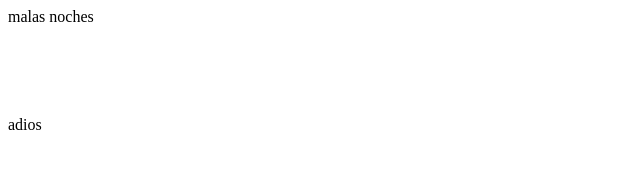
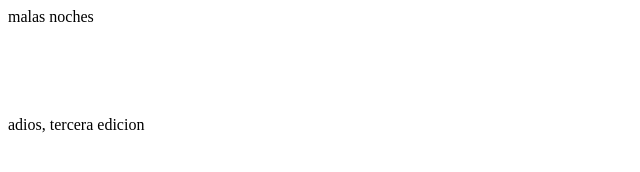
Before and after one commit to Serchesco/VSCodePrueba, a plain HTML site: page Index.html in a window 1280 px wide. Shown: the whole page, without its empty margins (0-640 px from the left). Drawn offline with Linux system fonts and the light colour scheme.

Commit message:
Update Index.html

```diff
--- a/Index.html
+++ b/Index.html
@@ -9,6 +9,6 @@
   <body>
     malas noches
     <br /><br /><br /><br /><br /><br />
-    adios
+    adios, tercera edicion
   </body>
 </html>
```
